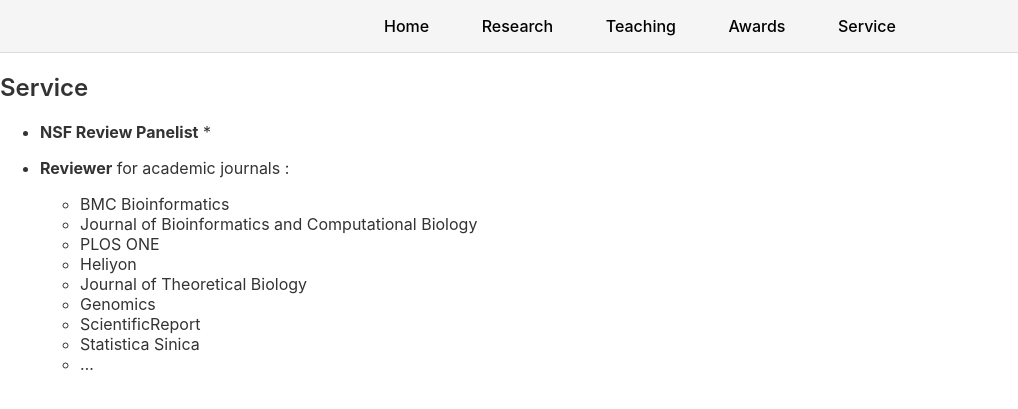
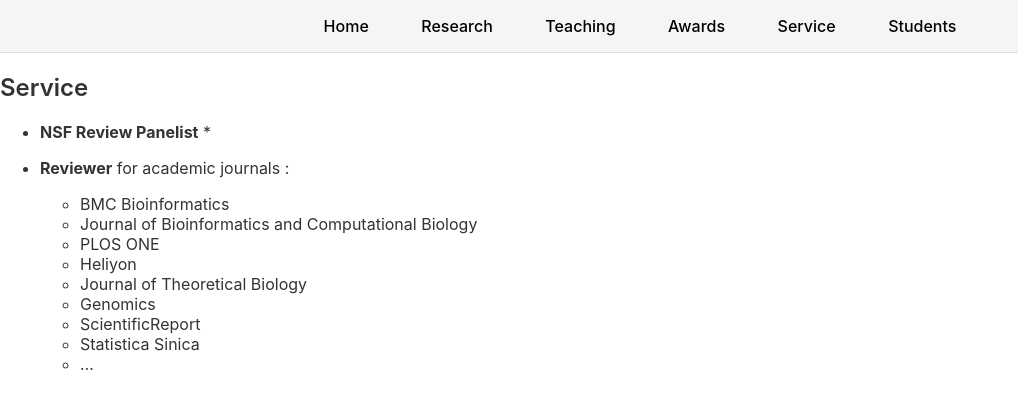
Before and after one commit to GongData/gongData.github.io, a Jekyll site: the page built from _pages/Service.md, in a window 1280 px wide. Shown: the top 409 px of the page, without its empty margins (0-1018 px from the left). Built offline with Jekyll 4.4.1, drawn with Linux system fonts in a browser that asks for light colours.

Commit message:
Update navigation.html

```diff
--- a/_includes/navigation.html
+++ b/_includes/navigation.html
@@ -4,4 +4,5 @@
   <a href="/Teaching/" style="margin: 0 1.5rem; text-decoration: none; font-weight: 500; color: #000;">Teaching</a>
   <a href="/Awards/" style="margin: 0 1.5rem; text-decoration: none; font-weight: 500; color: #000;">Awards</a>
    <a href="/Awards/" style="margin: 0 1.5rem; text-decoration: none; font-weight: 500; color: #000;">Service</a>
+ <a href="/Awards/" style="margin: 0 1.5rem; text-decoration: none; font-weight: 500; color: #000;">Students</a>
 </nav>
```
